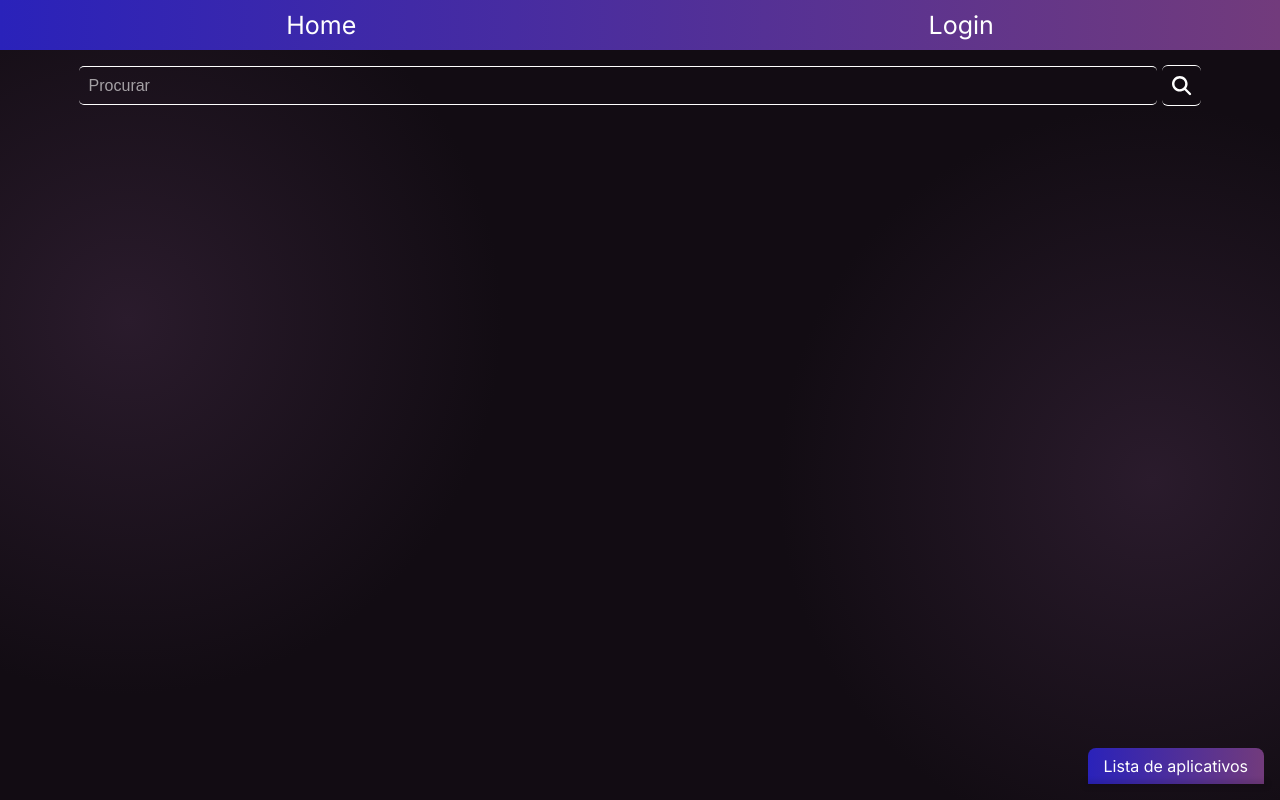
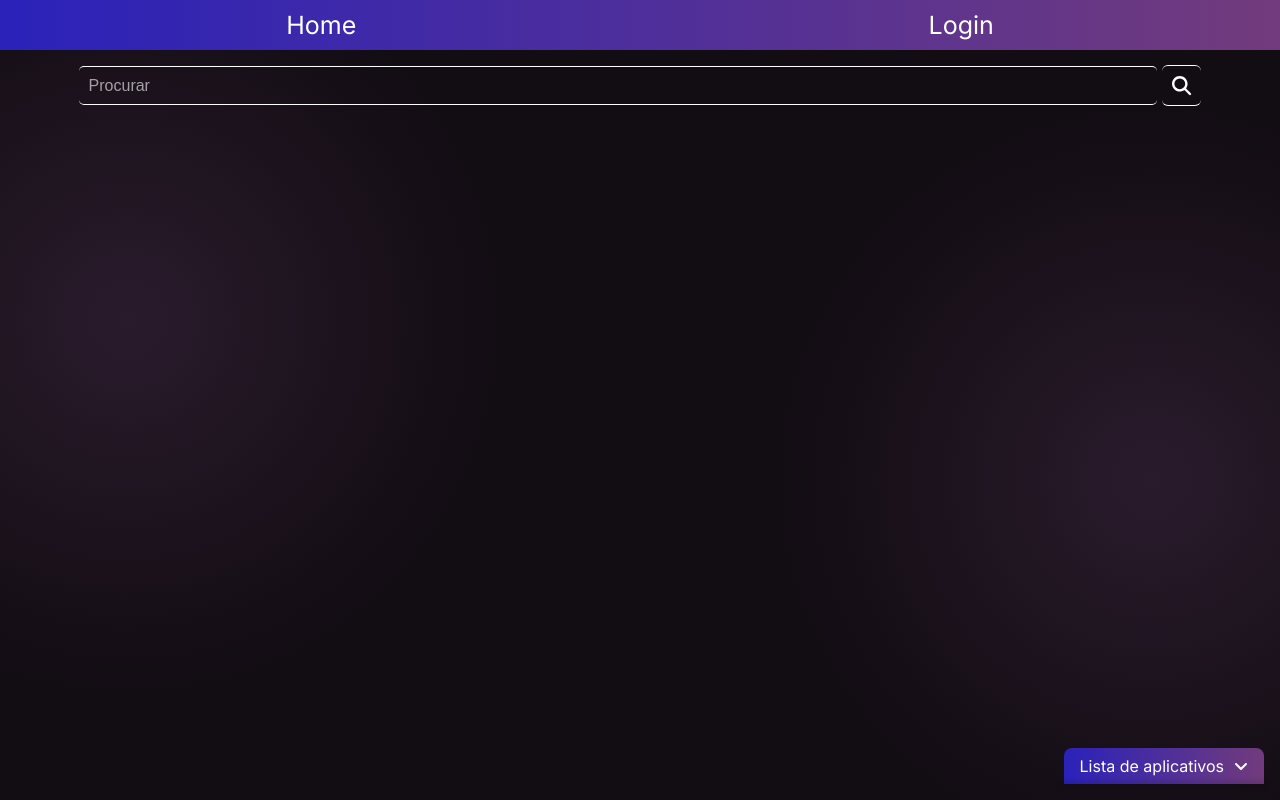
Before and after one commit to GabrielSilveira2026/Pc_Build_UP, a Next.js app: page / in a window 1280 px wide. Built offline with nearby package versions, Linux system fonts and the light colour scheme.

Commit message:
Ajustes no header do applist

```diff
--- a/src/componentes/BoxPesquisa/BoxPesquisa.tsx
+++ b/src/componentes/BoxPesquisa/BoxPesquisa.tsx
@@ -1,10 +1,9 @@
 "use client"
 
 import { FontAwesomeIcon } from '@fortawesome/react-fontawesome'
-import { faSearch, faX } from "@fortawesome/free-solid-svg-icons";
+import { faSearch, faAngleDown, faAngleUp } from "@fortawesome/free-solid-svg-icons";
 import '@fortawesome/fontawesome-svg-core/styles.css';
 import { useState } from 'react'
-import { Button } from '../Button/Button'
 import { Input } from '../Input/Input'
 import styles from './boxPesquisa.module.css'
 import { CardApp } from '../CardApp/CardApp';
@@ -112,7 +111,7 @@ export const BoxPesquisa = () => {
             </div> */}
             <div
                 className={`${styles.containerListList}`}
-                style={{width: viewAppList ? "auto" : "min-content" }}
+                style={{ width: viewAppList ? "auto" : "min-content" }}
             >
 
                 <div
@@ -120,7 +119,7 @@ export const BoxPesquisa = () => {
                     onClick={() => { lengthAppList > 0 && setViewAppList(!viewAppList) }}
                 >
                     <span>{lengthAppList == 0 ? "Lista de aplicativos" : lengthAppList + "/5 apps"}</span>
-
+                    <div className={styles.clearList_ArrowIcon}>
                         {
                             viewAppList &&
                             lengthAppList > 0 &&
@@ -132,11 +131,17 @@ export const BoxPesquisa = () => {
                             </button>
                         }
 
+                        <FontAwesomeIcon
+                            className={styles.btnArrowIcon}
+                            icon={viewAppList ? faAngleDown : faAngleUp}
+                        />
+                    </div>
+
                 </div>
 
                 <div
                     className={`${styles.containerListBody}`}
-                    style={{ height: viewAppList && lengthAppList > 0 ? "auto" : 0 }}
+                    style={{ height: viewAppList && lengthAppList > 0 ? lengthAppList * 50 : 0 }}
                 >
                     <ul className={`${styles.appListList} `}>
                         {appList.appList.map((app: AppProps) => {
--- a/src/componentes/BoxPesquisa/boxPesquisa.module.css
+++ b/src/componentes/BoxPesquisa/boxPesquisa.module.css
@@ -91,13 +91,32 @@
 
 .containerListHeader {
     justify-content: space-between;
-    align-items: flex-end;
+    align-items: center;
     background: linear-gradient(90deg ,var(--blue-medium), var(--color-low-light));
     border-radius: 8px 8px 0 0;
     color: #fff;
     cursor: pointer;
     display: flex;
     padding: .5em 1em;
+    gap: 10px;
+}
+
+.clearList_ArrowIcon{
+    display: flex;
+    gap: 5px;
+    align-items: center;
+}
+
+.btnClearAppList {
+    cursor: pointer;
+    padding: 5px;
+    border: none;
+    background-color: rgb(255, 255, 255, 0.1);
+    border-radius: 8px;
+}
+
+.btnClearAppList:hover{
+    opacity: 0.8;
 }
 
 .containerListBody {
@@ -130,19 +149,6 @@
     position: relative;
 }
 
-.btnClearAppList {
-    cursor: pointer;
-    padding: 5px;
-    border: none;
-    background-color: rgb(255, 255, 255, 0.1);
-    border-radius: 8px;
-}
-
-.btnClearAppList:hover{
-    opacity: 0.8;
-}
-
-
 .btnDeselect {
     cursor: pointer;
     border: none;
@@ -165,6 +171,7 @@
     border-radius: 8px;
 }
 
+
 @media (max-width: 480px) {
 
     .ResultArea {
--- a/src/componentes/CardApp/CardApp.tsx
+++ b/src/componentes/CardApp/CardApp.tsx
@@ -38,13 +38,13 @@ export const CardApp = ({ app }: CardProps) => {
                 <a
                     href={`https://store.steampowered.com/app/${app.id_jogo_steam}`}
                     target="blank"
-                    className={styles.btnSteam}
+                    className={styles.buttons}
                 >
                     Steam
                 </a>
 
                 <button
-                    className={styles.btnSelect}
+                    className={styles.buttons}
                     onClick={() => mudaEstado()}
                 >
                     {app.estado === "selected" ? "Remover" : "Adicionar"}
--- a/src/componentes/CardApp/cardApp.module.css
+++ b/src/componentes/CardApp/cardApp.module.css
@@ -3,7 +3,7 @@
         flex-direction: column;
         width: 100%;
         padding: 10px;
-        background: var(--color-medium);
+        background: var(--color-low);
         border-radius: 8px;
 }
 
@@ -25,7 +25,7 @@
         gap: 5px
 }
 
-.boxButtons button, .boxButtons a{
+.buttons{
         text-decoration: none;
         text-align: center;
         font-size: 1rem;
@@ -34,13 +34,10 @@
         border-radius: 6px;
         border: none;
         padding: 5px;
-        background-color: var(--color-low);
+        flex-grow: 1;
+        background-color: var(--color-low-light);
 }
 
-.btnSteam {
-        flex-grow: 1;
+.buttons:hover{
+        opacity: 0.8;
 }
-
-.btnSelect {
-        flex-grow: 1;
-}
```
Lines whose indentation alone changed are shown as unchanged.
